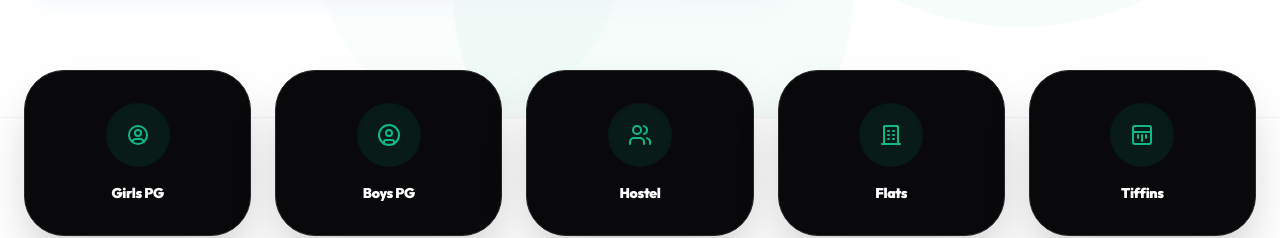
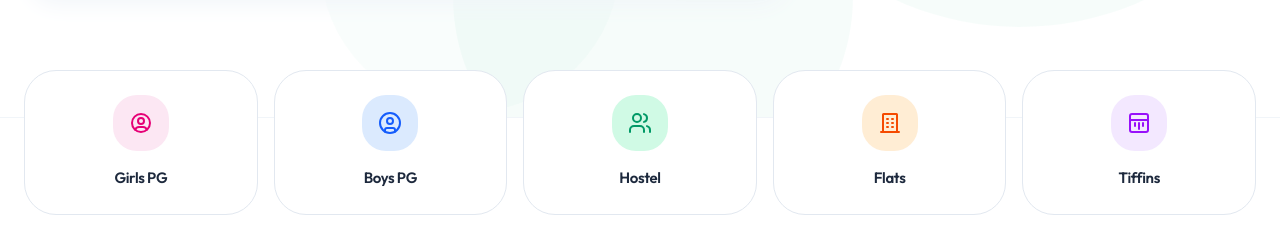
Before and after one commit to sanket-gokhale/swigo, a Next.js app in the folder user-client/: page /dashboard in a window 1280 px wide. Shown: the part 573-811 px from the top of the page. Built offline with nearby package versions, Linux system fonts and the light colour scheme; no server answers.

Commit message:
Update categories UI on dashboard

```diff
--- a/user-client/src/app/dashboard/page.tsx
+++ b/user-client/src/app/dashboard/page.tsx
@@ -71,11 +71,11 @@ export default function DashboardPage() {
   }, [location]);
 
   const categories = [
-    { name: 'Girls PG', icon: <svg xmlns="http://www.w3.org/2000/svg" width="24" height="24" viewBox="0 0 24 24" fill="none" stroke="currentColor" strokeWidth="2" strokeLinecap="round" strokeLinejoin="round"><path d="M12 12m-9 0a9 9 0 1 0 18 0a9 9 0 1 0 -18 0" /><path d="M12 10m-3 0a3 3 0 1 0 6 0a3 3 0 1 0 -6 0" /><path d="M6.168 18.849a4 4 0 0 1 3.832 -2.849h4a4 4 0 0 1 3.834 2.855" /></svg> },
-    { name: 'Boys PG', icon: <svg xmlns="http://www.w3.org/2000/svg" width="24" height="24" viewBox="0 0 24 24" fill="none" stroke="currentColor" strokeWidth="2" strokeLinecap="round" strokeLinejoin="round"><circle cx="12" cy="12" r="10" /><circle cx="12" cy="10" r="3" /><path d="M7 20.662V19a2 2 0 0 1 2-2h6a2 2 0 0 1 2 2v1.662" /></svg> },
-    { name: 'Hostel', icon: <svg xmlns="http://www.w3.org/2000/svg" width="24" height="24" viewBox="0 0 24 24" fill="none" stroke="currentColor" strokeWidth="2" strokeLinecap="round" strokeLinejoin="round"><path d="M16 21v-2a4 4 0 0 0-4-4H6a4 4 0 0 0-4 4v2" /><circle cx="9" cy="7" r="4" /><path d="M22 21v-2a4 4 0 0 0-3-3.87" /><path d="M16 3.13a4 4 0 0 1 0 7.75" /></svg> },
-    { name: 'Flats', icon: <svg xmlns="http://www.w3.org/2000/svg" width="24" height="24" viewBox="0 0 24 24" fill="none" stroke="currentColor" strokeWidth="2" strokeLinecap="round" strokeLinejoin="round"><path d="M3 21h18" /><path d="M9 8h1" /><path d="M9 12h1" /><path d="M9 16h1" /><path d="M14 8h1" /><path d="M14 12h1" /><path d="M14 16h1" /><path d="M5 21V3.5a.5.5 0 0 1 .5-.5h13a.5.5 0 0 1 .5.5V21" /></svg> },
-    { name: 'Tiffins', icon: <svg xmlns="http://www.w3.org/2000/svg" width="24" height="24" viewBox="0 0 24 24" fill="none" stroke="currentColor" strokeWidth="2" strokeLinecap="round" strokeLinejoin="round"><path d="M3 9h18v10a2 2 0 0 1-2 2H5a2 2 0 0 1-2-2V9Z" /><path d="M3 9V5a2 2 0 0 1 2-2h14a2 2 0 0 1 2 2v4" /><path d="M12 12v6" /><path d="M8 12v3" /><path d="M16 12v3" /></svg> },
+    { name: 'Girls PG', icon: <svg xmlns="http://www.w3.org/2000/svg" width="24" height="24" viewBox="0 0 24 24" fill="none" stroke="currentColor" strokeWidth="2" strokeLinecap="round" strokeLinejoin="round"><path d="M12 12m-9 0a9 9 0 1 0 18 0a9 9 0 1 0 -18 0" /><path d="M12 10m-3 0a3 3 0 1 0 6 0a3 3 0 1 0 -6 0" /><path d="M6.168 18.849a4 4 0 0 1 3.832 -2.849h4a4 4 0 0 1 3.834 2.855" /></svg>, color: 'text-pink-600', bg: 'bg-pink-100' },
+    { name: 'Boys PG', icon: <svg xmlns="http://www.w3.org/2000/svg" width="24" height="24" viewBox="0 0 24 24" fill="none" stroke="currentColor" strokeWidth="2" strokeLinecap="round" strokeLinejoin="round"><circle cx="12" cy="12" r="10" /><circle cx="12" cy="10" r="3" /><path d="M7 20.662V19a2 2 0 0 1 2-2h6a2 2 0 0 1 2 2v1.662" /></svg>, color: 'text-blue-600', bg: 'bg-blue-100' },
+    { name: 'Hostel', icon: <svg xmlns="http://www.w3.org/2000/svg" width="24" height="24" viewBox="0 0 24 24" fill="none" stroke="currentColor" strokeWidth="2" strokeLinecap="round" strokeLinejoin="round"><path d="M16 21v-2a4 4 0 0 0-4-4H6a4 4 0 0 0-4 4v2" /><circle cx="9" cy="7" r="4" /><path d="M22 21v-2a4 4 0 0 0-3-3.87" /><path d="M16 3.13a4 4 0 0 1 0 7.75" /></svg>, color: 'text-emerald-600', bg: 'bg-emerald-100' },
+    { name: 'Flats', icon: <svg xmlns="http://www.w3.org/2000/svg" width="24" height="24" viewBox="0 0 24 24" fill="none" stroke="currentColor" strokeWidth="2" strokeLinecap="round" strokeLinejoin="round"><path d="M3 21h18" /><path d="M9 8h1" /><path d="M9 12h1" /><path d="M9 16h1" /><path d="M14 8h1" /><path d="M14 12h1" /><path d="M14 16h1" /><path d="M5 21V3.5a.5.5 0 0 1 .5-.5h13a.5.5 0 0 1 .5.5V21" /></svg>, color: 'text-orange-600', bg: 'bg-orange-100' },
+    { name: 'Tiffins', icon: <svg xmlns="http://www.w3.org/2000/svg" width="24" height="24" viewBox="0 0 24 24" fill="none" stroke="currentColor" strokeWidth="2" strokeLinecap="round" strokeLinejoin="round"><path d="M3 9h18v10a2 2 0 0 1-2 2H5a2 2 0 0 1-2-2V9Z" /><path d="M3 9V5a2 2 0 0 1 2-2h14a2 2 0 0 1 2 2v4" /><path d="M12 12v6" /><path d="M8 12v3" /><path d="M16 12v3" /></svg>, color: 'text-purple-600', bg: 'bg-purple-100' },
   ];
 
   const popularCities = [
@@ -216,17 +216,17 @@ export default function DashboardPage() {
 
         {/* Categories Section */}
         <section className="max-w-[1400px] mx-auto px-6 -translate-y-12">
-          <div className="grid grid-cols-2 md:grid-cols-5 gap-6">
+          <div className="grid grid-cols-2 md:grid-cols-5 gap-4">
             {categories.map((cat) => (
               <Link
                 key={cat.name}
                 href={`/search?type=${cat.name}`}
-                className="card-modern p-8 flex flex-col items-center gap-4 group text-center"
+                className="group bg-white border border-slate-200 rounded-3xl p-6 flex flex-col items-center justify-center gap-4 hover:shadow-lg hover:-translate-y-1 transition-all duration-300"
               >
-                <div className="h-16 w-16 bg-primary/10 rounded-3xl flex items-center justify-center text-primary group-hover:bg-primary group-hover:text-white group-hover:scale-110 transition-all duration-500 shadow-inner">
+                <div className={`w-14 h-14 rounded-2xl flex items-center justify-center ${cat.bg} ${cat.color} group-hover:scale-110 transition-transform duration-300`}>
                   {cat.icon}
                 </div>
-                <span className="text-sm font-black text-white group-hover:text-primary transition-colors tracking-tight">{cat.name}</span>
+                <span className="text-[15px] font-semibold text-slate-800 whitespace-nowrap tracking-tight">{cat.name}</span>
               </Link>
             ))}
           </div>
```
